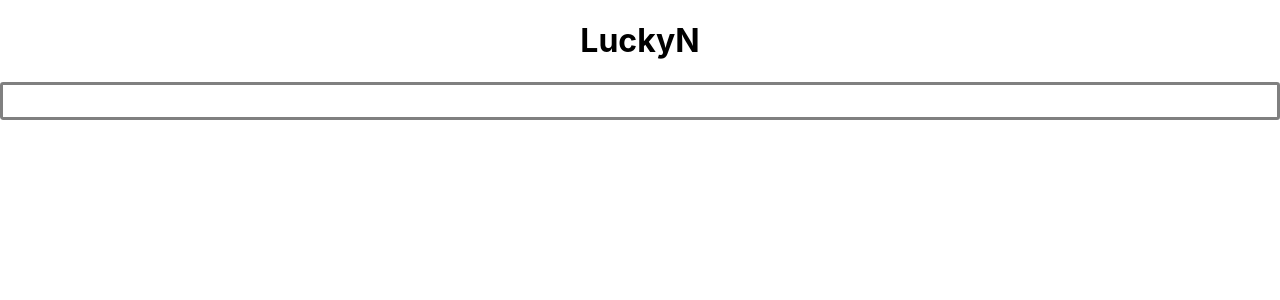
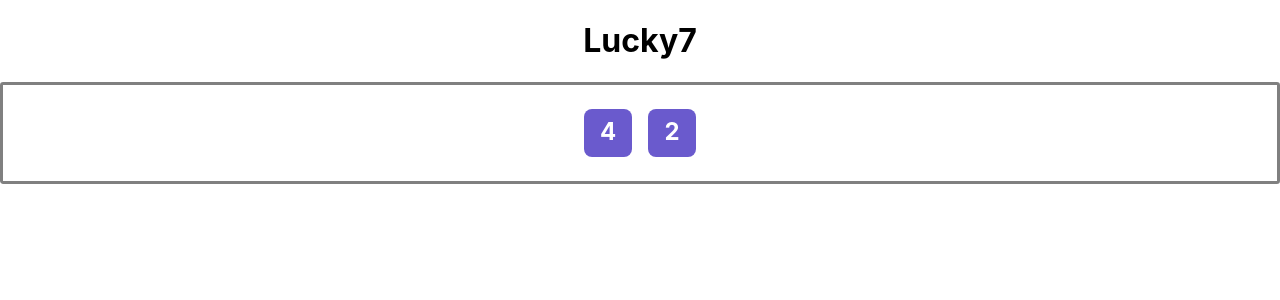
Before and after one commit to Jaswanth-9/02-lucky7, a React (Create React App) app: page / in a window 1280 px wide. Shown: the top 300 px of the page. Built offline with nearby package versions, Linux system fonts and the light colour scheme.

Commit message:
luckyN solved

```diff
--- a/src/Die.js
+++ b/src/Die.js
@@ -3,7 +3,6 @@ import "./Die.css";
 export default function Die({val, color}){
     return(
         <div className="Die" style={{ backgroundColor : color}}>
-            <h1> die component start </h1>
             {val}
         </div>
     );
--- a/src/LuckyN.js
+++ b/src/LuckyN.js
@@ -2,11 +2,11 @@ import { useState } from "react";
 import { getRolls } from "./utils";
 import Dice from "./Dice";
 
-export default function LuckyN( numDice = 2, goal = 7){
+export default function LuckyN( {numDice = 2, goal = 7} ){
     const [dice, setDice] = useState(getRolls(numDice));
     return(
         <main className = "LuckyN">
-            <h1> LuckyN </h1>
+            <h1> Lucky{goal} </h1>
             <Dice dice={dice} />
         </main>
     );
```
